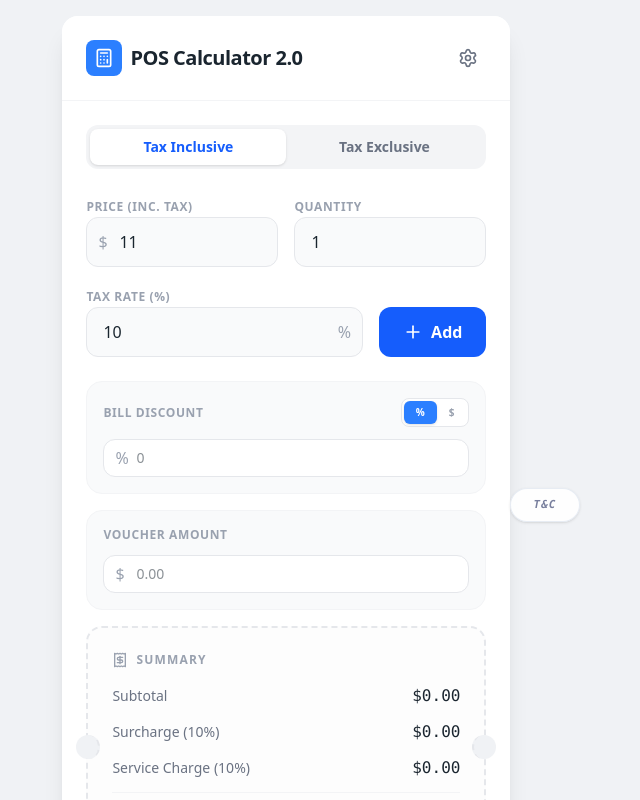
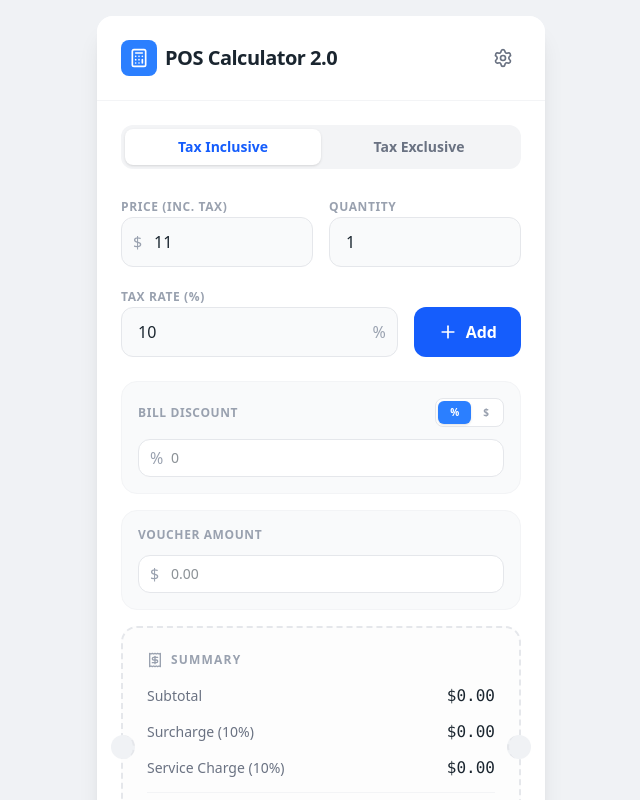
Before and after one commit to CarsonPhoon/Big-Pos-Multi-Tax-Calculator, a React (Vite) app: page / in a window 1280 px wide. Shown: the top 800 px of the page, without its empty margins (319-959 px from the left). Built offline with nearby package versions, Linux system fonts and the light colour scheme.

Commit message:
Refactor button rendering and layout structure

```diff
--- a/src/App.tsx
+++ b/src/App.tsx
@@ -844,10 +844,9 @@ export default function App() {
           </motion.div>
         )}
       </AnimatePresence>
-      </motion.div>
 
       {/* Developer Name Widget */}
-      <div className="relative z-10 mt-2">
+      <div className="flex justify-center py-4">
         <motion.button
           onClick={() => setIsExpanded(!isExpanded)}
           className="bg-white/90 hover:bg-white backdrop-blur-md border border-slate-200/80 hover:border-slate-300 shadow-sm rounded-full px-4 py-1.5 text-[11px] font-semibold text-slate-500 hover:text-slate-800 transition-colors select-none cursor-pointer flex items-center justify-center overflow-hidden min-h-[32px]"
@@ -887,6 +886,8 @@ export default function App() {
           </AnimatePresence>
         </motion.button>
       </div>
+
+    </motion.div>
   </div>
 );
 }
```
Lines whose indentation alone changed are shown as unchanged.
